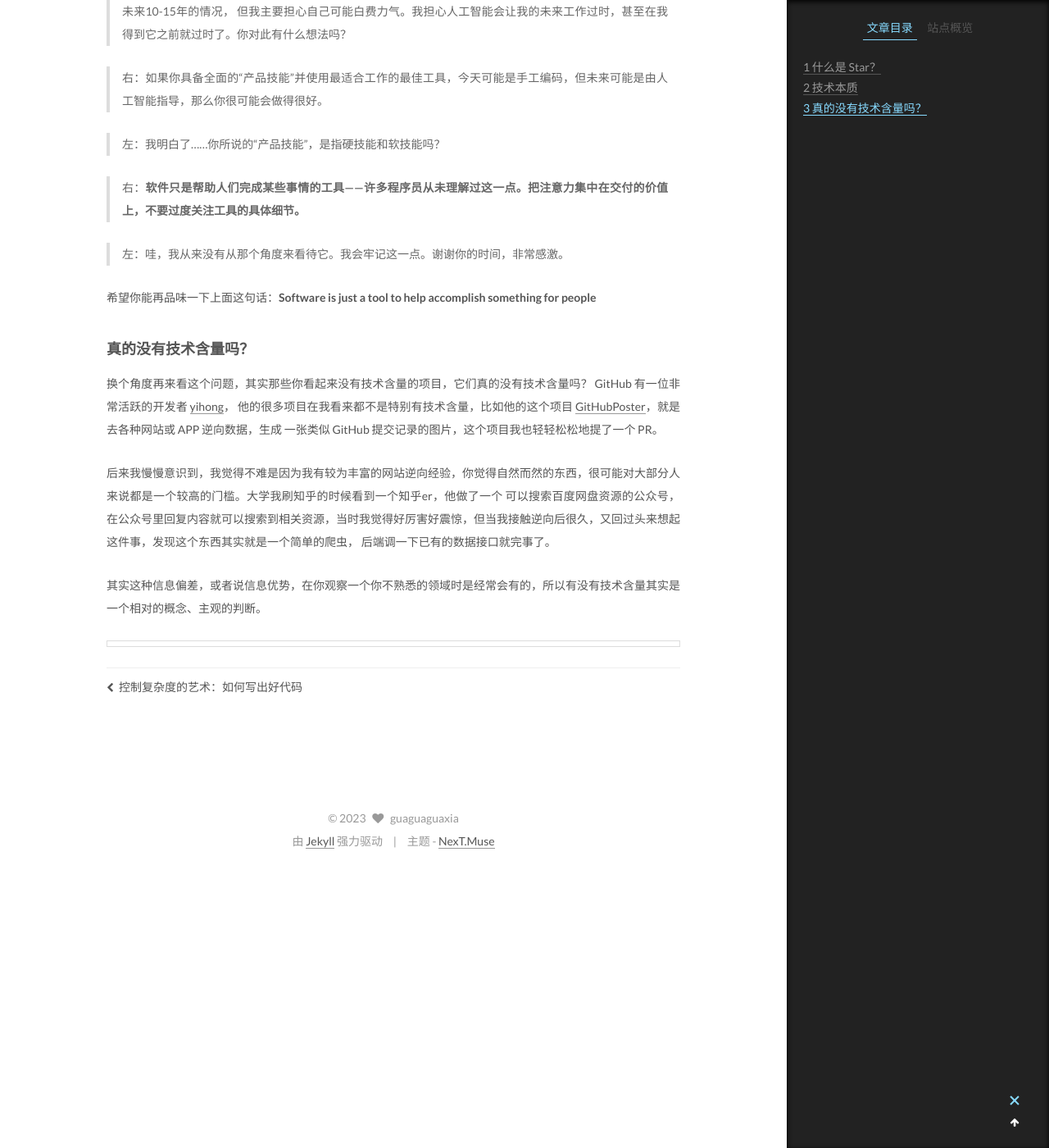
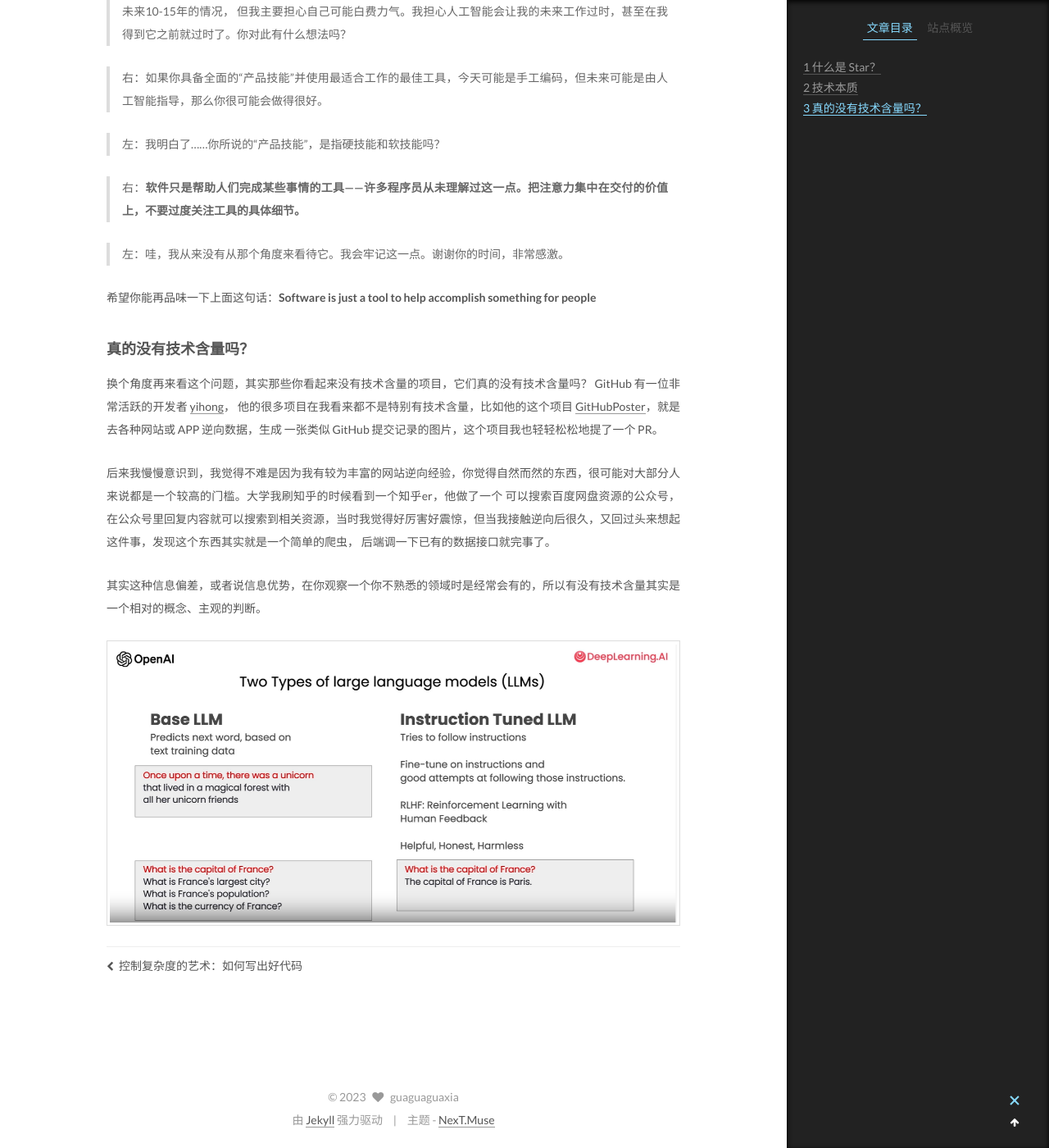
Before and after one commit to guaguaguaxia/guaguaguaxia.github.io, a Jekyll site: the page built from _posts/2023-04-18-为什么这个GitHub项目看起来一点技术含量都没有，却有那么多Star.md, in a window 1280 px wide and 1400 px high, scrolled down 2691 px. Shown: the whole window at 82% size. Built offline with Jekyll 4.4.1, drawn with Linux system fonts in a browser that asks for light colours.

Commit message:
feat:test

```diff
--- a/_posts/2023-04-18-为什么这个GitHub项目看起来一点技术含量都没有，却有那么多Star.md
+++ b/_posts/2023-04-18-为什么这个GitHub项目看起来一点技术含量都没有，却有那么多Star.md
@@ -48,4 +48,4 @@ tags:
 
 其实这种信息偏差，或者说信息优势，在你观察一个你不熟悉的领域时是经常会有的，所以有没有技术含量其实是一个相对的概念、主观的判断。
 
-![](../assets/img/1.jpg)
+![](/assets/img/1.jpg)
```
